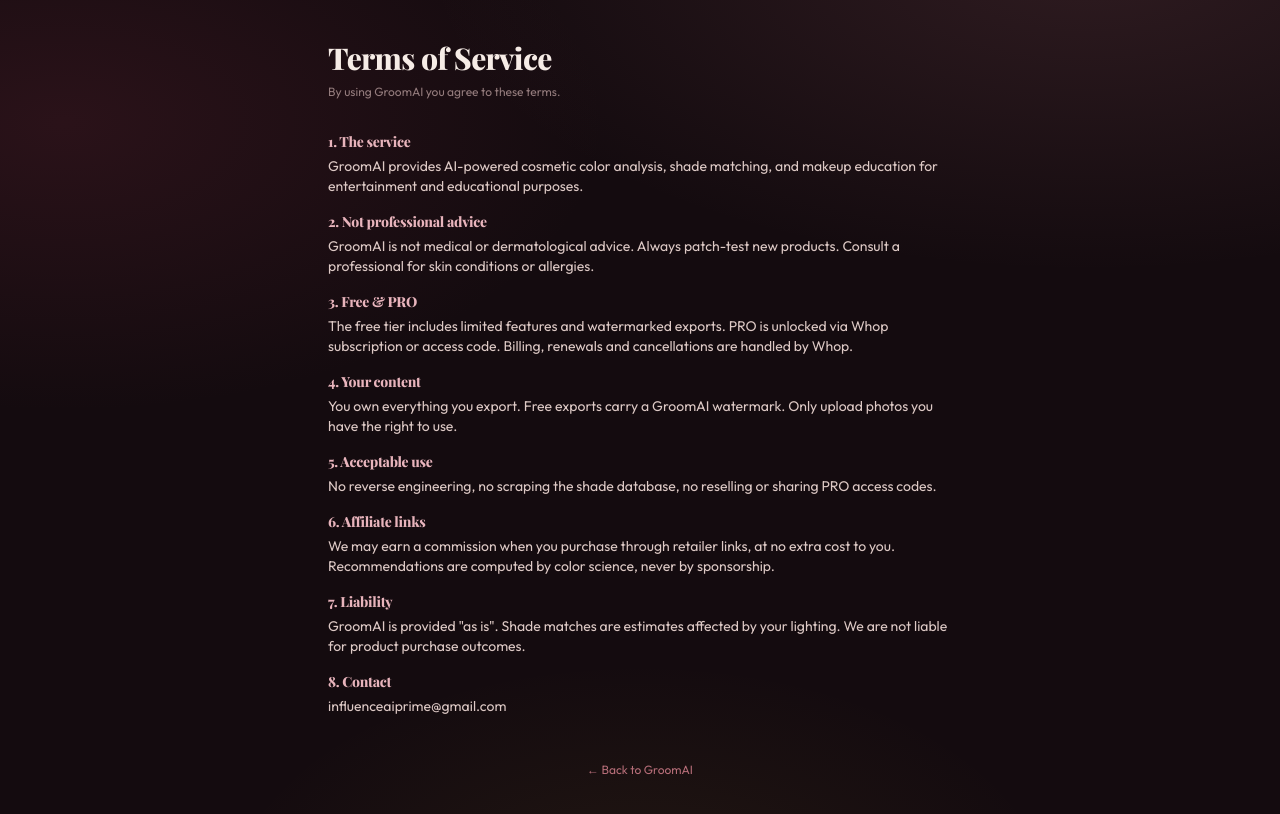
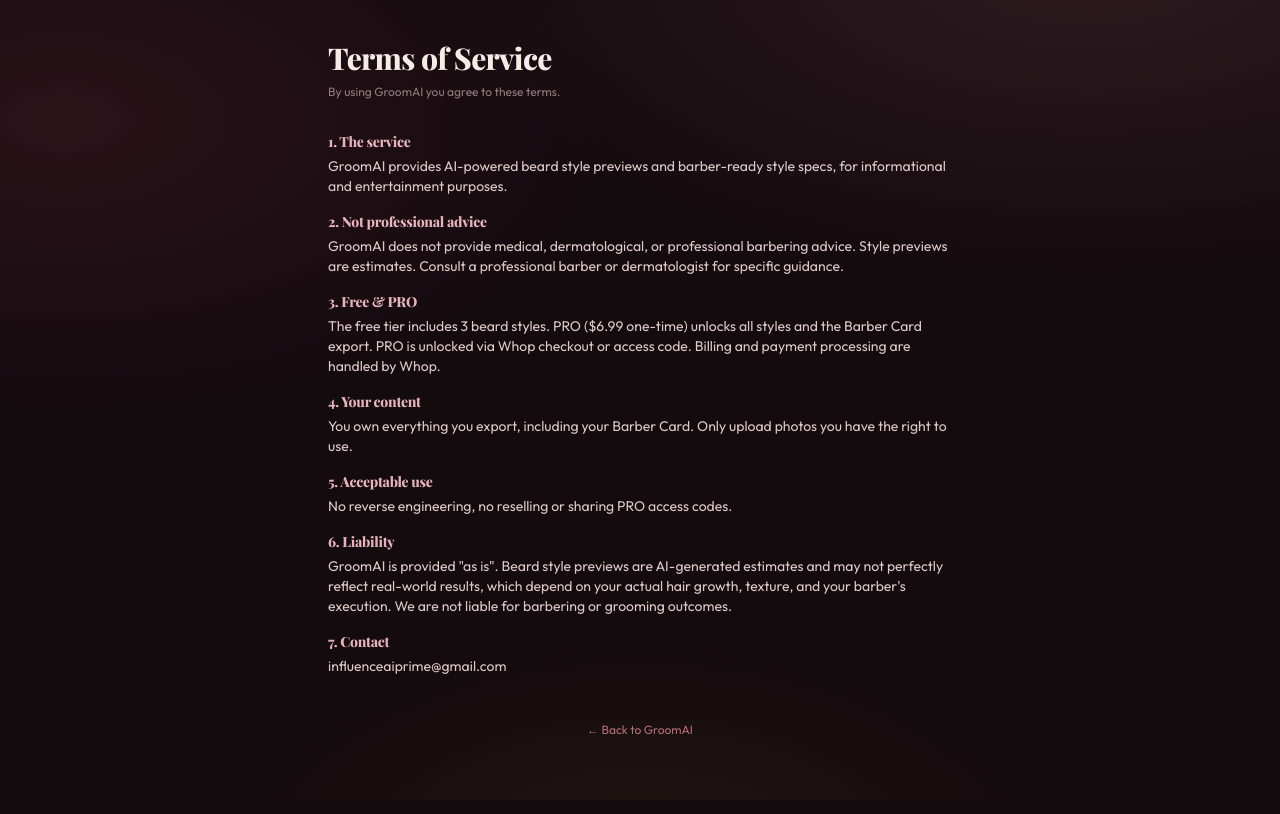
Before and after one commit to influenceaiprime-cmd/groom-ai, a Next.js app: page /terms in a window 1280 px wide. Shown: the top 814 px of the page. Built offline with nearby package versions, Linux system fonts and the light colour scheme; a web font is replaced by a local one.

Commit message:
log detection errors to console for debugging

```diff
--- a/src/app/privacy/page.tsx
+++ b/src/app/privacy/page.tsx
@@ -6,16 +6,16 @@ export default function PrivacyPage() {
   return (
     <main className="min-h-screen max-w-2xl mx-auto px-6 py-10">
       <h1 className="text-3xl font-extrabold text-[#f6ece6] mb-2">Privacy Policy</h1>
-      <p className="text-xs text-[#937b7c] mb-8">GroomAI - Your live AI makeup coach</p>
+      <p className="text-xs text-[#937b7c] mb-8">GroomAI - Your live AI grooming coach</p>
 
       <section className="space-y-4 text-sm text-[#ddc9c5]">
         <div>
           <h2 className="font-bold text-[#e8b4bc] mb-1">1. Your photos NEVER leave your device</h2>
-          <p>GroomAI processes every selfie and every live mirror frame 100% inside your browser, on your device. Your photos and camera video are never uploaded, stored, or seen by our servers. Close the tab and they are gone.</p>
+          <p>GroomAI processes every selfie 100% inside your browser, on your device. Your photos are never uploaded, stored, or seen by our servers. Close the tab and they are gone.</p>
         </div>
         <div>
           <h2 className="font-bold text-[#e8b4bc] mb-1">2. What we do collect</h2>
-          <p>We collect anonymous usage events (for example: a scan completed, a feature opened) to understand which features help you. These events contain no name, no email, and no photo data.</p>
+          <p>We collect anonymous usage events (for example: a beard style tried, a barber card downloaded) to understand which features help you. These events contain no name, no email, and no photo data.</p>
         </div>
         <div>
           <h2 className="font-bold text-[#e8b4bc] mb-1">3. PRO status & payments</h2>
@@ -23,7 +23,7 @@ export default function PrivacyPage() {
         </div>
         <div>
           <h2 className="font-bold text-[#e8b4bc] mb-1">4. Third-party services</h2>
-          <p>Supabase (anonymous event storage), Whop (checkout), and retailer links (Sephora, Amazon) each operate under their own privacy policies once you leave GroomAI.</p>
+          <p>Supabase (anonymous event storage) and Whop (checkout) each operate under their own privacy policies once you leave GroomAI.</p>
         </div>
         <div>
           <h2 className="font-bold text-[#e8b4bc] mb-1">5. Your control</h2>
--- a/src/app/terms/page.tsx
+++ b/src/app/terms/page.tsx
@@ -11,34 +11,30 @@ export default function TermsPage() {
       <section className="space-y-4 text-sm text-[#ddc9c5]">
         <div>
           <h2 className="font-bold text-[#e8b4bc] mb-1">1. The service</h2>
-          <p>GroomAI provides AI-powered cosmetic color analysis, shade matching, and makeup education for entertainment and educational purposes.</p>
+          <p>GroomAI provides AI-powered beard style previews and barber-ready style specs, for informational and entertainment purposes.</p>
         </div>
         <div>
           <h2 className="font-bold text-[#e8b4bc] mb-1">2. Not professional advice</h2>
-          <p>GroomAI is not medical or dermatological advice. Always patch-test new products. Consult a professional for skin conditions or allergies.</p>
+          <p>GroomAI does not provide medical, dermatological, or professional barbering advice. Style previews are estimates. Consult a professional barber or dermatologist for specific guidance.</p>
         </div>
         <div>
           <h2 className="font-bold text-[#e8b4bc] mb-1">3. Free & PRO</h2>
-          <p>The free tier includes limited features and watermarked exports. PRO is unlocked via Whop subscription or access code. Billing, renewals and cancellations are handled by Whop.</p>
+          <p>The free tier includes 3 beard styles. PRO ($6.99 one-time) unlocks all styles and the Barber Card export. PRO is unlocked via Whop checkout or access code. Billing and payment processing are handled by Whop.</p>
         </div>
         <div>
           <h2 className="font-bold text-[#e8b4bc] mb-1">4. Your content</h2>
-          <p>You own everything you export. Free exports carry a GroomAI watermark. Only upload photos you have the right to use.</p>
+          <p>You own everything you export, including your Barber Card. Only upload photos you have the right to use.</p>
         </div>
         <div>
           <h2 className="font-bold text-[#e8b4bc] mb-1">5. Acceptable use</h2>
-          <p>No reverse engineering, no scraping the shade database, no reselling or sharing PRO access codes.</p>
+          <p>No reverse engineering, no reselling or sharing PRO access codes.</p>
         </div>
         <div>
-          <h2 className="font-bold text-[#e8b4bc] mb-1">6. Affiliate links</h2>
-          <p>We may earn a commission when you purchase through retailer links, at no extra cost to you. Recommendations are computed by color science, never by sponsorship.</p>
+          <h2 className="font-bold text-[#e8b4bc] mb-1">6. Liability</h2>
+          <p>GroomAI is provided "as is". Beard style previews are AI-generated estimates and may not perfectly reflect real-world results, which depend on your actual hair growth, texture, and your barber's execution. We are not liable for barbering or grooming outcomes.</p>
         </div>
         <div>
-          <h2 className="font-bold text-[#e8b4bc] mb-1">7. Liability</h2>
-          <p>GroomAI is provided "as is". Shade matches are estimates affected by your lighting. We are not liable for product purchase outcomes.</p>
-        </div>
-        <div>
-          <h2 className="font-bold text-[#e8b4bc] mb-1">8. Contact</h2>
+          <h2 className="font-bold text-[#e8b4bc] mb-1">7. Contact</h2>
           <p>influenceaiprime@gmail.com</p>
         </div>
       </section>
--- a/src/components/BeardStudio.tsx
+++ b/src/components/BeardStudio.tsx
@@ -272,6 +272,7 @@ export default function BeardStudio({ imageUrl, isPro, onUnlock }: BeardStudioPr
           setLoadFailed(true);
         }
       } catch (e) {
+        console.error('GroomAI detection error:', e);
         if (alive) { setStatus('Detection failed - try better lighting.'); setDetecting(false); setLoadFailed(true); }
       }
     };
```
